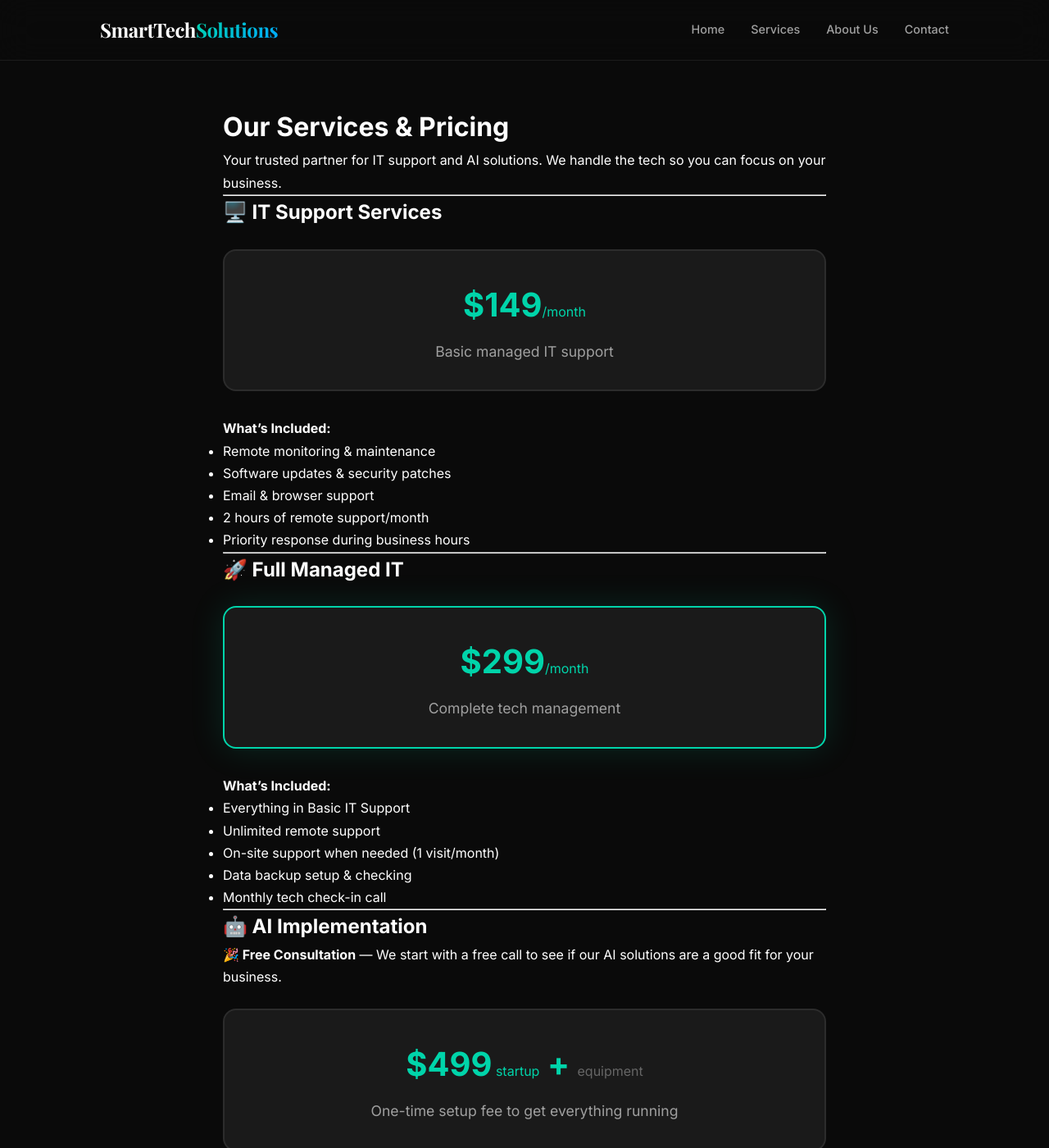
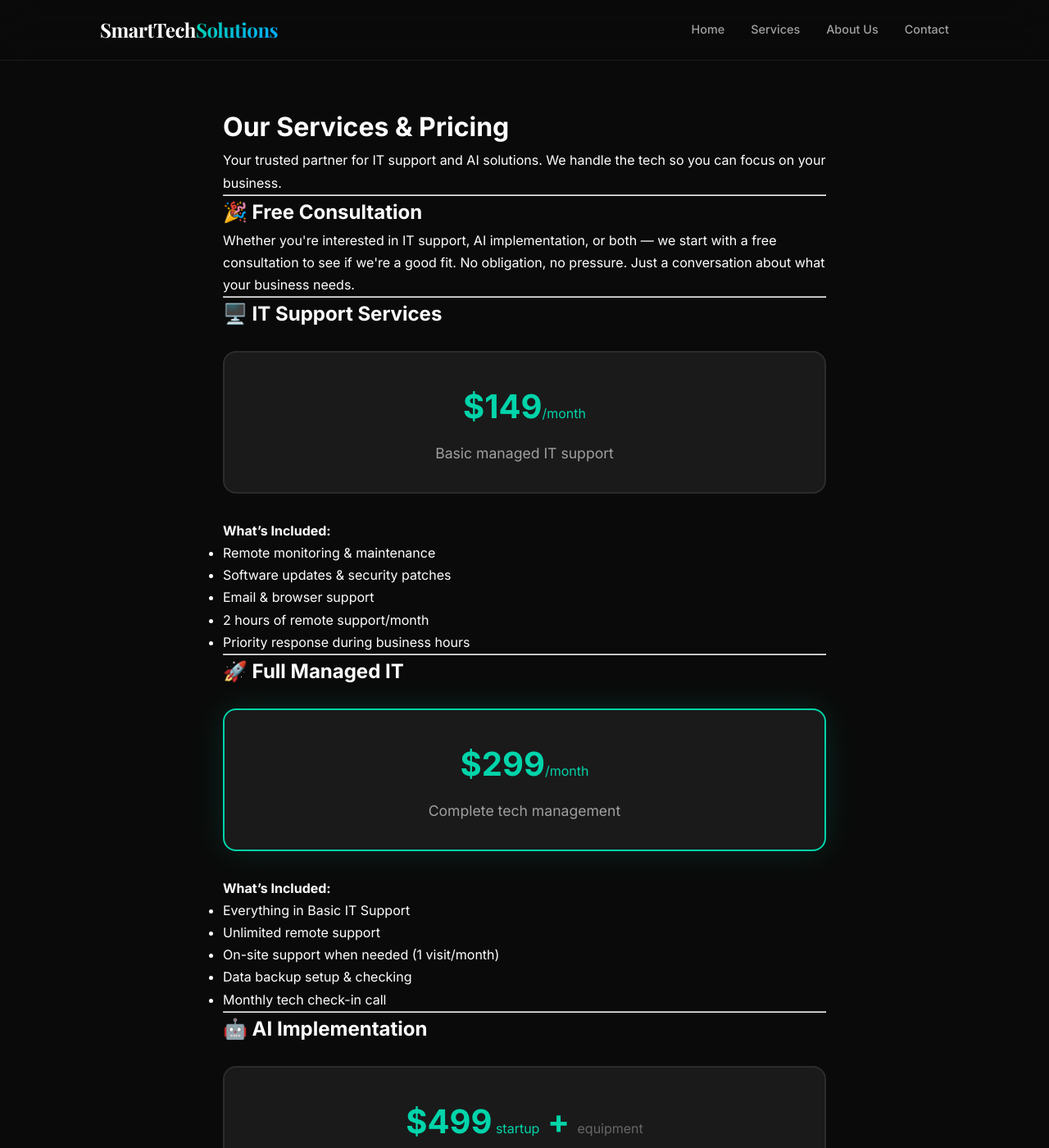
Before and after one commit to ThePaulBunyan/smartmoneyai, a Jekyll site: the page built from services.md, in a window 1280 px wide and 1400 px high. Shown: the whole window at 82% size. Built offline with Jekyll 4.4.1, drawn with Linux system fonts in a browser that asks for light colours.

Commit message:
Move free consultation to top of services page

```diff
--- a/services.md
+++ b/services.md
@@ -6,6 +6,12 @@ title: Our Services
 # Our Services & Pricing
 
 Your trusted partner for IT support and AI solutions. We handle the tech so you can focus on your business.
+
+---
+
+## 🎉 Free Consultation
+
+<p>Whether you're interested in IT support, AI implementation, or both — we start with a free consultation to see if we're a good fit. No obligation, no pressure. Just a conversation about what your business needs.</p>
 
 ---
 
@@ -43,8 +49,6 @@ Your trusted partner for IT support and AI solutions. We handle the tech so you
 
 ## 🤖 AI Implementation
 
-<p><strong>🎉 Free Consultation</strong> — We start with a free call to see if our AI solutions are a good fit for your business.</p>
-
 <div class="pricing-box">
   <div class="price">$499<span> startup</span> + <span class="equipment"> equipment</span></div>
   <p class="tagline">One-time setup fee to get everything running</p>
```
